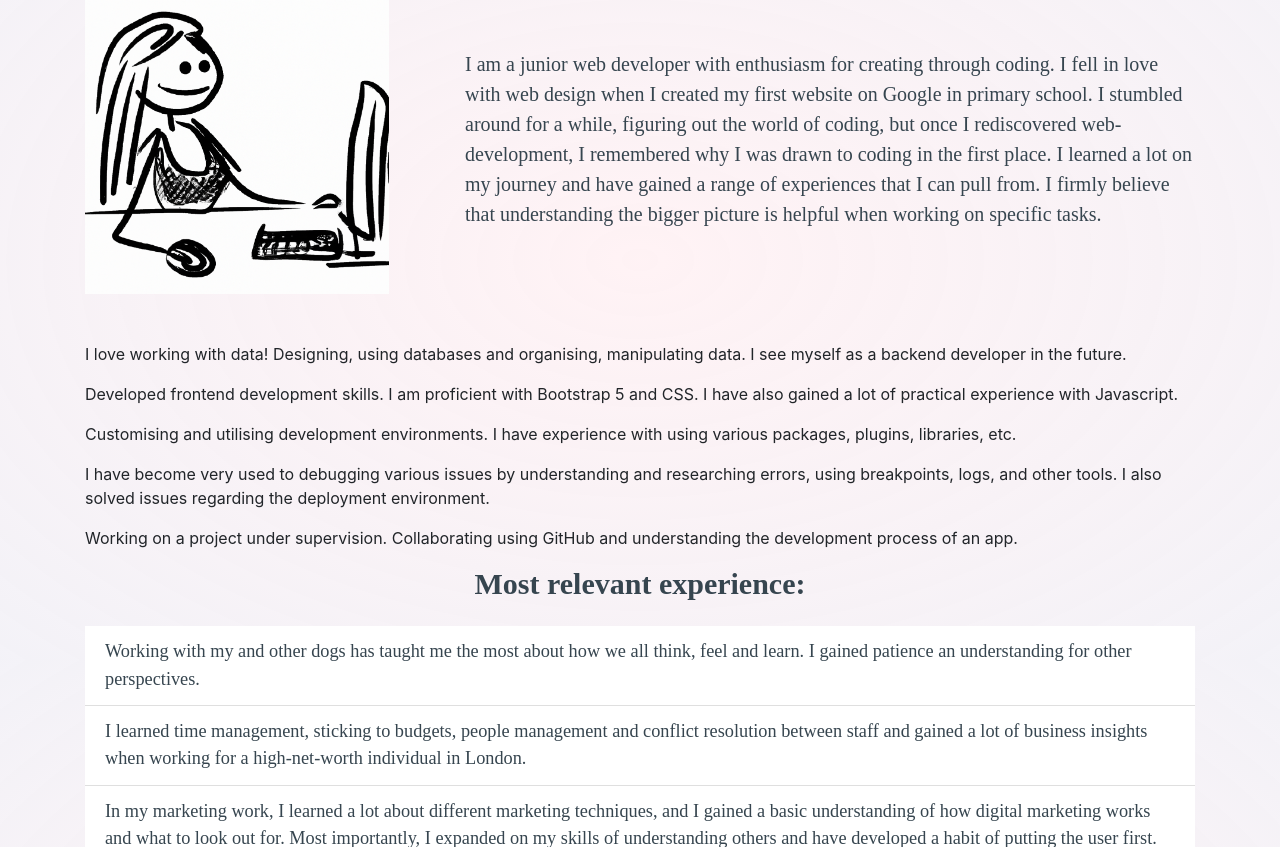
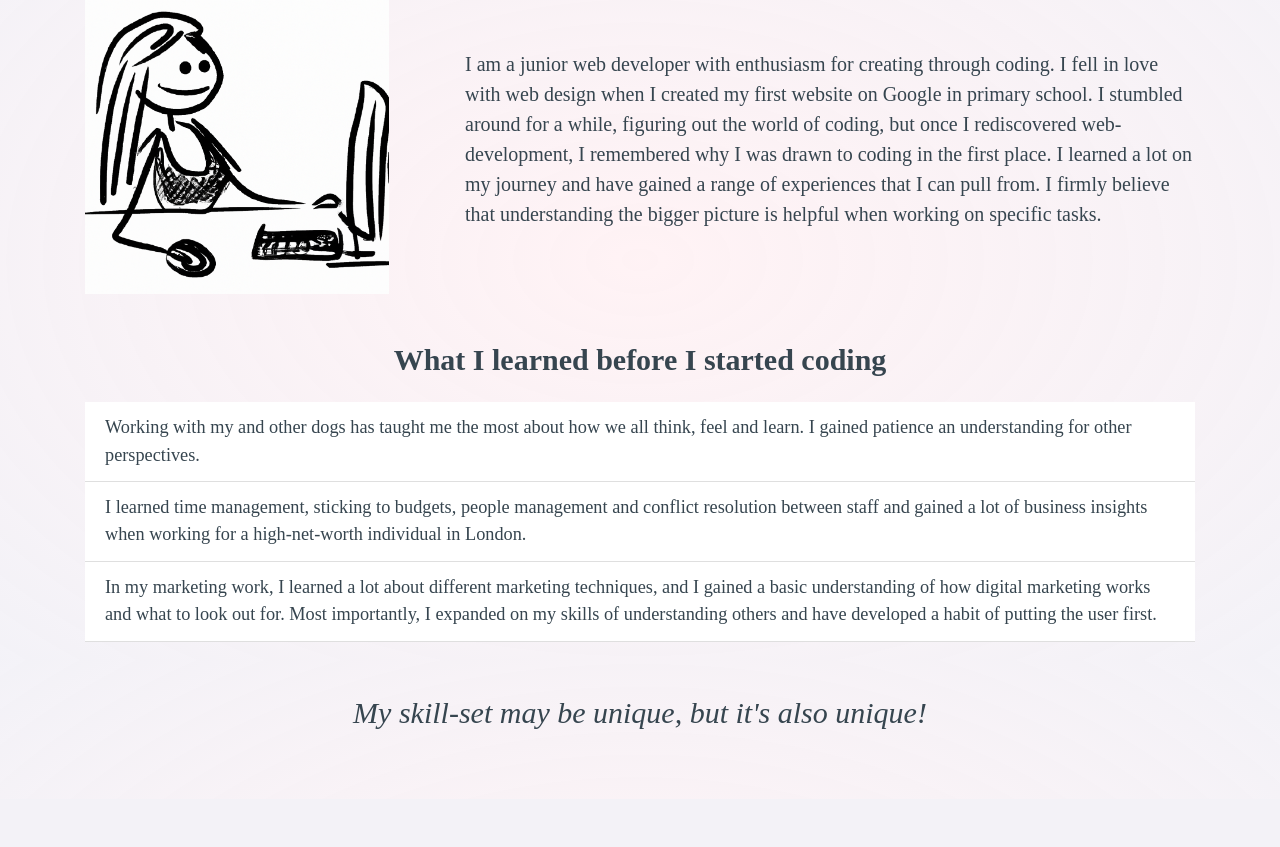
Before and after one commit to NezaVizintin/Neza_cv_personal_website, a Flask app: page /about in a window 1280 px wide. Shown: the part 140-987 px from the top of the page. After the commit the page ends 869 px from the top, so only its background shows below. Run offline with Flask 2, Linux system fonts and the light colour scheme; some libraries are stand-ins or nearby versions; some web fonts are replaced.

Commit message:
Updated "about" page

```diff
--- a/templates/about.html
+++ b/templates/about.html
@@ -24,7 +24,7 @@
 
         <div class="row">
             <div class="col pt-5">
-                <div>
+               {# <div>
                     <p>
                         I love working with data! Designing, using databases and organising, manipulating data.
                         I see myself as a backend developer in the future.
@@ -46,8 +46,8 @@
                         Working on a project under supervision. Collaborating using GitHub and understanding
                         the development process of an app.
                     </p>
-                </div>
-                <h5 class="text text-size-1 text-headline-list">Most relevant experience:</h5>
+                </div>#}
+                <h5 class="text text-size-1 text-headline-list">What I learned before I started coding</h5>
                 <ul class="list-group list-group-flush text text-size-3 pt-3">
                     <li class="list-group-item">Working with my and other dogs has taught me the most about how we all
                         think, feel and learn. I gained patience an understanding for other perspectives.<br></li>
```
